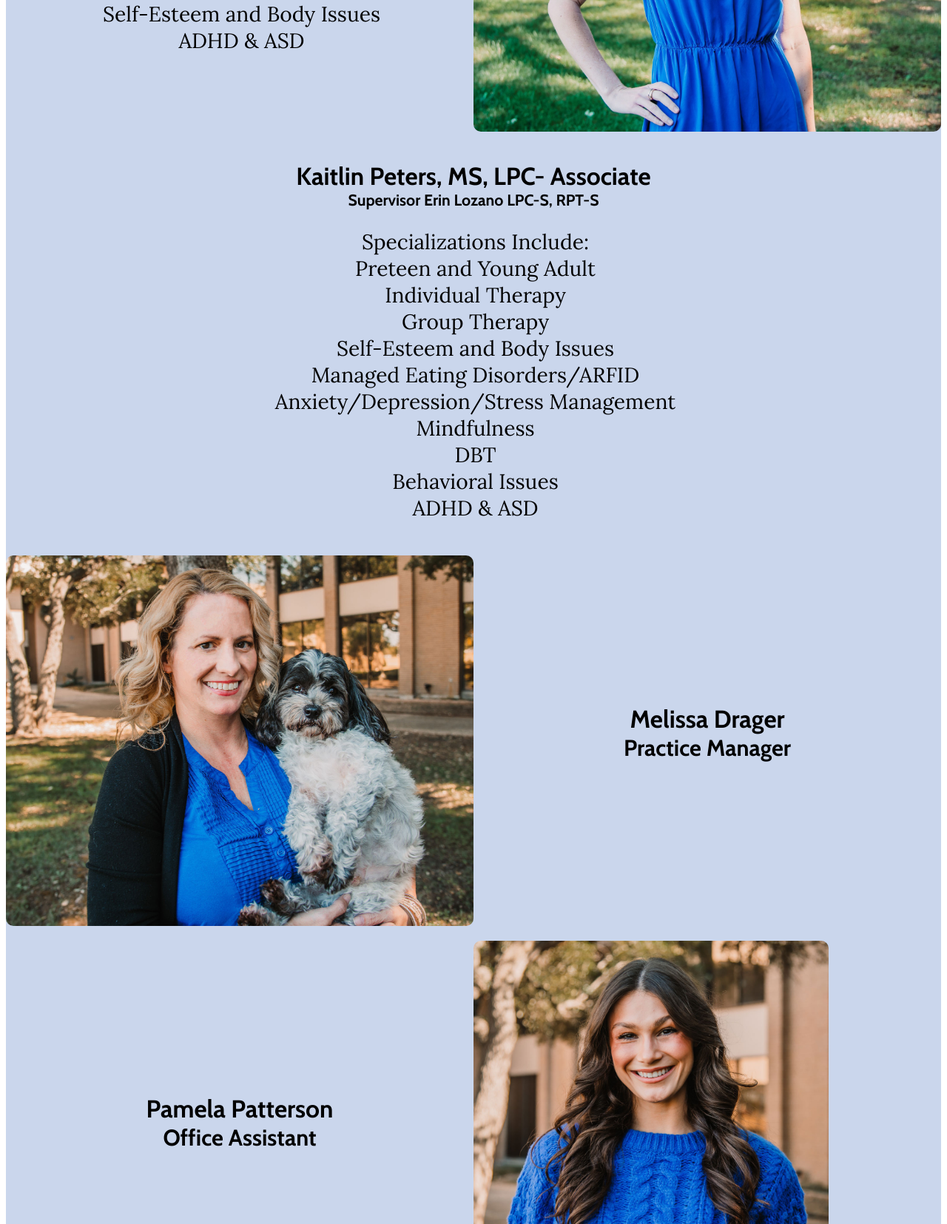
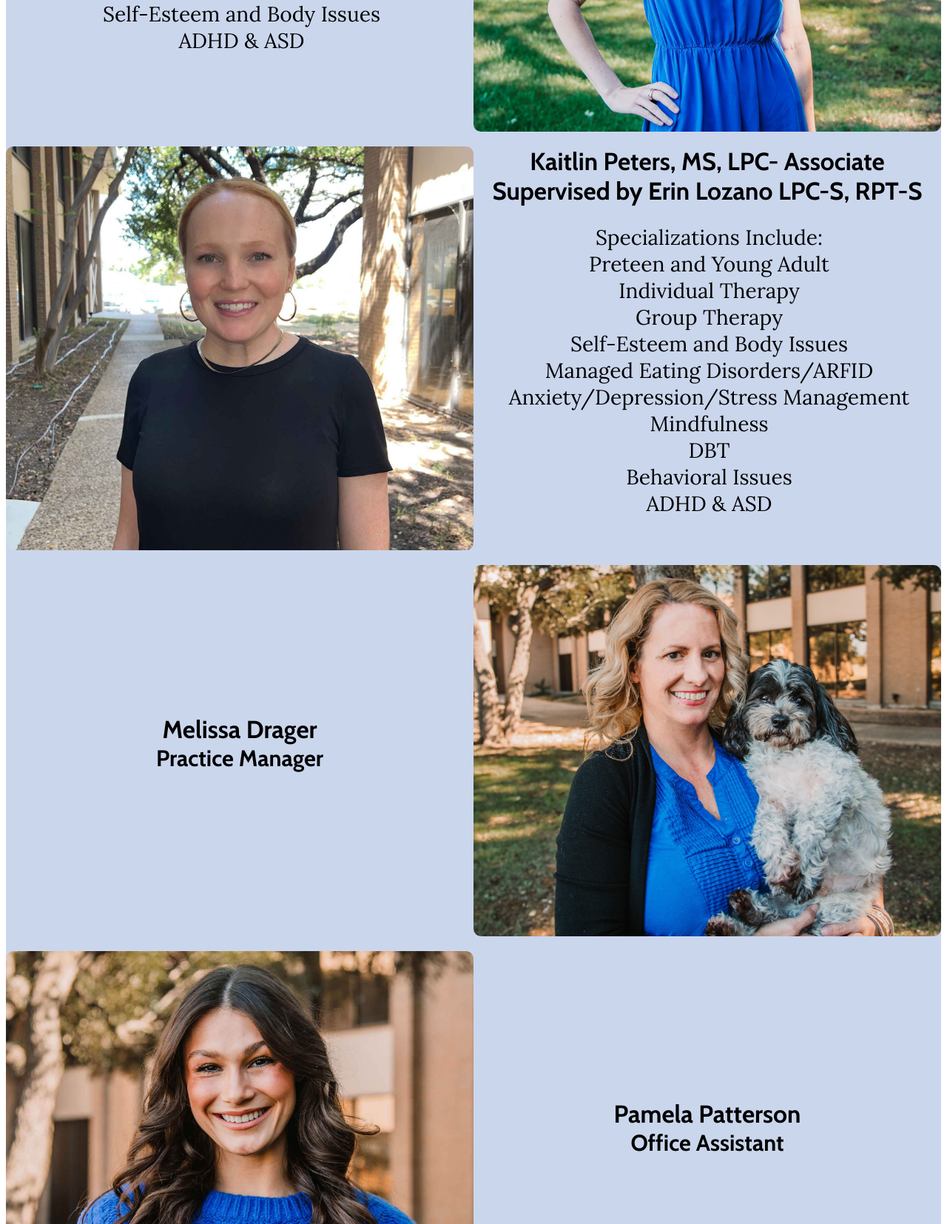
Before and after one commit to boonewh/css-website, a CodeIgniter app: page /database/staff in a window 1280 px wide. Shown: the part 4845-6500 px from the top of the page at 74% size. Run offline with CodeIgniter, Linux system fonts and the light colour scheme.

Commit message:
Added Kaitlin image and changed Pamela image

```diff
--- a/application/views/pages/staff.php
+++ b/application/views/pages/staff.php
@@ -131,24 +131,13 @@
                     </div>
                     <img src="assets/images/mattie1.jpg" alt="Mattie Crownover">
                 </div>
-                <!--
+
+
                 <div class="staff2">
-                    <img src="" alt="">
-                    <div>
-                        <h4>Lexi Goldberg, M.Ed, BCBA, LBA</h4>
-                        <ul>
-                            <li>Specializations Include:</li>
-                            <li>Behavioral Issues</li>
-                            <li>Autism, ODD, and ADHD</li>
-                            <li>Parent Training and Coaching</li>
-                        </ul>
-                    </div>
-                </div>-->
-
-                <div class="staff3">
+                    <img src="assets/images/kaitlin.jpg" alt="Kaitlin Peters">
                     <div>
                         <h4>Kaitlin Peters, MS, LPC- Associate</h4>
-                        <h5>Supervisor Erin Lozano LPC-S, RPT-S</h5>
+                        <h4>Supervised by Erin Lozano LPC-S, RPT-S</h4>
                         <ul>
                             <li>Specializations Include:</li>
                             <li>Preteen and Young Adult</li>
@@ -163,23 +152,36 @@
                             <li>ADHD & ASD</li>
                         </ul>
                     </div>
-                    <!--<img src="" alt="">-->
                 </div>
 
+                                <!--
                 <div class="staff2">
-                    <img src="assets/images/melissa.jpg" alt="Melissa Drager">
+                    <img src="" alt="">
+                    <div>
+                        <h4>Lexi Goldberg, M.Ed, BCBA, LBA</h4>
+                        <ul>
+                            <li>Specializations Include:</li>
+                            <li>Behavioral Issues</li>
+                            <li>Autism, ODD, and ADHD</li>
+                            <li>Parent Training and Coaching</li>
+                        </ul>
+                    </div>
+                </div>-->
+
+                <div class="staff2">
                     <div>
                         <h4>Melissa Drager</h4>
                         <h5>Practice Manager</h5>
                     </div>
+                    <img src="assets/images/melissa.jpg" alt="Melissa Drager">
                 </div>
 
-                <div class="pam">
+                <div class="staff2">
+                    <img class="pam" src="assets/images/pamela1.jpg" alt="Pamela Patterson">
                     <div>
                         <h4>Pamela Patterson</h4>
                         <h5>Office Assistant</h5>
                     </div>
-                        <img class="pam" src="assets/images/pamela.jpg" alt="Pamela Patterson">
                 </div>
             </div>
         </main>
```
Also changed, not shown: assets/images/kaitlin.jpg (added), assets/images/pamela.jpg (deleted), assets/images/pamela1.jpg (added).
